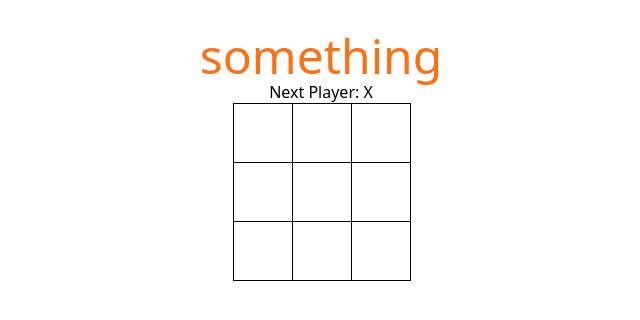
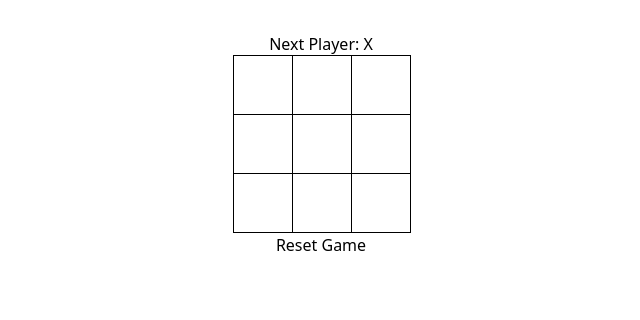
Before and after one commit to CharlesB8/UltimateTicTacToe, a React (Vite) app: page / in a window 1280 px wide. Shown: the top 320 px of the page, without its empty margins (319-959 px from the left). Built offline with nearby package versions, Linux system fonts and the light colour scheme.

Commit message:
Make game resetable

```diff
--- a/src/UltimateTicTacToe.tsx
+++ b/src/UltimateTicTacToe.tsx
@@ -5,7 +5,6 @@ function UltimateTicTacToe() {
 
   return (
       <div>
-          <h1 className='text-orange-500 text-5xl'>something</h1>
           <GameBoard />
       </div>
   );
@@ -29,8 +28,9 @@ function Square({ value, onSquareClick }: SquareProps) {
 }
 
 function GameBoard() {
+    const initialBoard = Array(9).fill(null)
     const [xIsNext, setXIsNext] = useState(true);
-    const [squares, setSquares] = useState(Array(9).fill(null))
+    const [squares, setSquares] = useState(initialBoard)
 
     function handleClick(i: number) {
         if (squares[i] || calculateWinner(squares)) {
@@ -53,6 +53,20 @@ function GameBoard() {
         status = "Winner: " + winner;
     } else {
         status = "Next Player: " + (xIsNext ? "X" : "O")
+    }
+
+    function ResetGame() {
+        function reset() {
+            setSquares(initialBoard);
+            setXIsNext(true)
+        }
+
+        return (
+            <button
+                data-testid='reset'
+                onClick={reset}
+            >Reset Game</button>
+        )
     }
 
 
@@ -78,6 +92,7 @@ function GameBoard() {
                     </div>
                 </div>
             </div>
+            <ResetGame />
         </>
     )
 }
```
Also changed, not shown: 1 other file (tests, documents, lock files or other folders).
